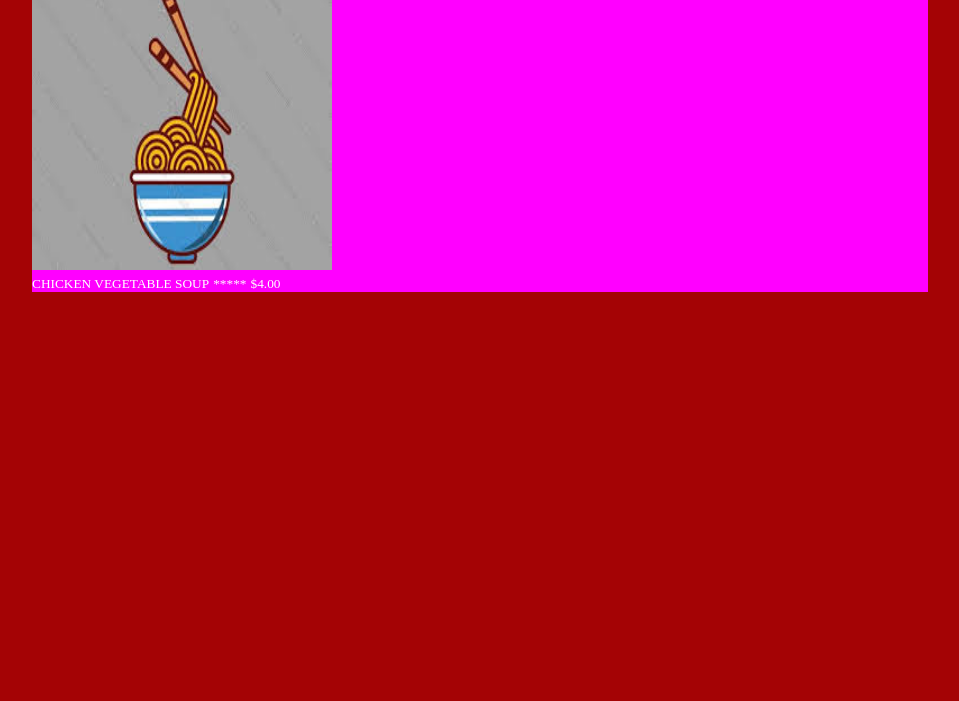
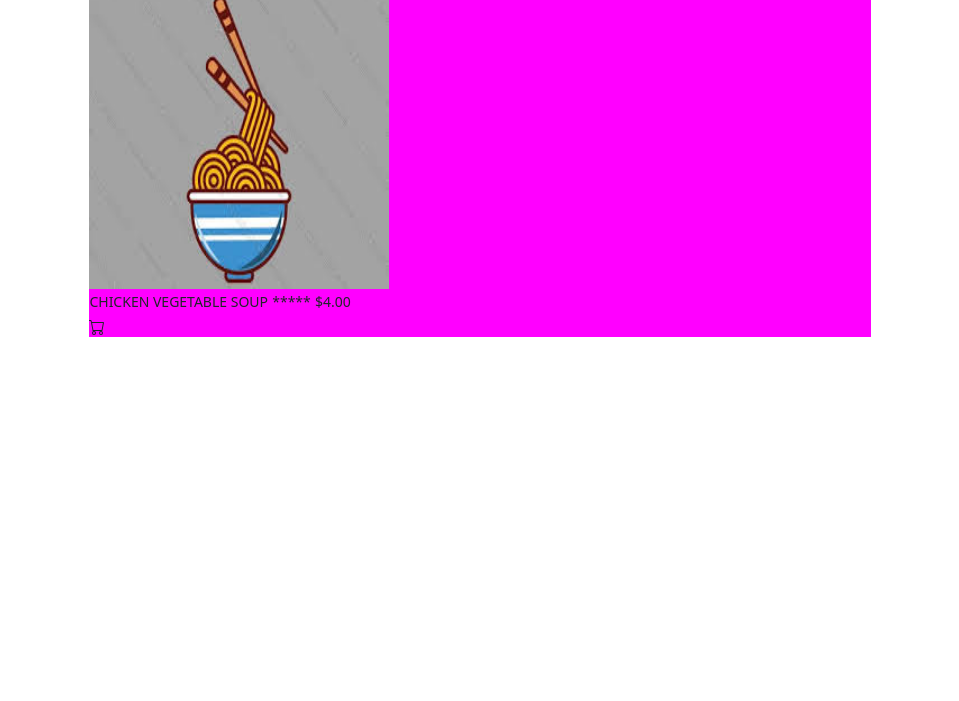
Before and after one commit to chhum-chanleak/noodle, a plain HTML site: page index.html in a window 1280 px wide. Shown: the part 99-800 px from the top of the page, without its empty margins (160-1119 px from the left). Drawn offline with nearby package versions, Linux system fonts and the light colour scheme.

Commit message:
feat: Add icon index.html

```diff
--- a/index.html
+++ b/index.html
@@ -4,6 +4,7 @@
   <meta charset="UTF-8">
   <meta name="viewport" content="width=device-width, initial-scale=1.0">
   <link rel="stylesheet" href="./css/style.css">
+  <link href="https://cdn.jsdelivr.net/npm/bootstrap@5.3.3/dist/css/bootstrap.min.css" rel="stylesheet" integrity="sha384-QWTKZyjpPEjISv5WaRU9OFeRpok6YctnYmDr5pNlyT2bRjXh0JMhjY6hW+ALEwIH" crossorigin="anonymous">
   <title>Noodle!</title>
 </head>
 <body>
@@ -12,10 +13,10 @@
     <main>
       <div class="menu">
         <div class="title">
-        <h1>
-          Products
-        </h1>
-      </div>
+          <h1>
+            Products
+          </h1>
+        </div>
         <div class="dishes">
           <div class="dish">
             <div class="img">
@@ -26,6 +27,11 @@
                 <small>*****</small>
                 <small>$4.00</small>
             </div>
+            <div class="icon">
+              <svg xmlns="http://www.w3.org/2000/svg" width="16" height="16" fill="currentColor" class="bi bi-cart" viewBox="0 0 16 16">
+                <path d="M0 1.5A.5.5 0 0 1 .5 1H2a.5.5 0 0 1 .485.379L2.89 3H14.5a.5.5 0 0 1 .491.592l-1.5 8A.5.5 0 0 1 13 12H4a.5.5 0 0 1-.491-.408L2.01 3.607 1.61 2H.5a.5.5 0 0 1-.5-.5M3.102 4l1.313 7h8.17l1.313-7zM5 12a2 2 0 1 0 0 4 2 2 0 0 0 0-4m7 0a2 2 0 1 0 0 4 2 2 0 0 0 0-4m-7 1a1 1 0 1 1 0 2 1 1 0 0 1 0-2m7 0a1 1 0 1 1 0 2 1 1 0 0 1 0-2"/>
+              </svg>
+            </div>
           </div>
         </div>
       </div>
```
